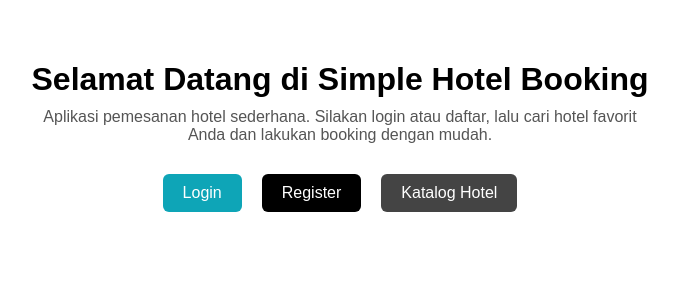
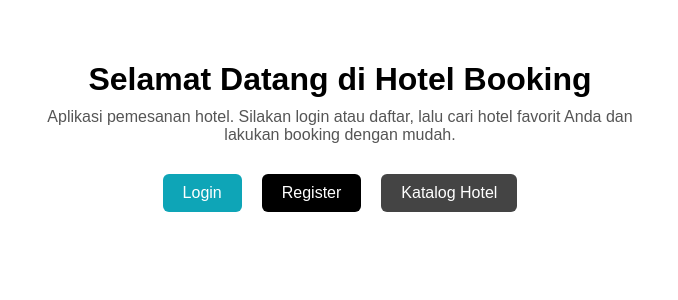
Before and after one commit to VGA2319/VGA, a Next.js app in the folder frontend/: page / in a window 1280 px wide. Shown: the top 300 px of the page, without its empty margins (300-978 px from the left). Built offline with nearby package versions, Linux system fonts and the light colour scheme.

Commit message:
gery : update halaman utama

```diff
--- a/frontend/app/page.tsx
+++ b/frontend/app/page.tsx
@@ -4,11 +4,11 @@ export default function Home() {
   return (
     <main style={{ padding: "40px", textAlign: "center" }}>
       <h1 style={{ fontSize: "32px", marginBottom: "10px" }}>
-        Selamat Datang di Simple Hotel Booking
+        Selamat Datang di Hotel Booking
       </h1>
 
       <p style={{ fontSize: "16px", color: "#555", maxWidth: 600, margin: "0 auto" }}>
-        Aplikasi pemesanan hotel sederhana. Silakan login atau daftar, lalu cari hotel
+        Aplikasi pemesanan hotel. Silakan login atau daftar, lalu cari hotel
         favorit Anda dan lakukan booking dengan mudah.
       </p>
 
```
